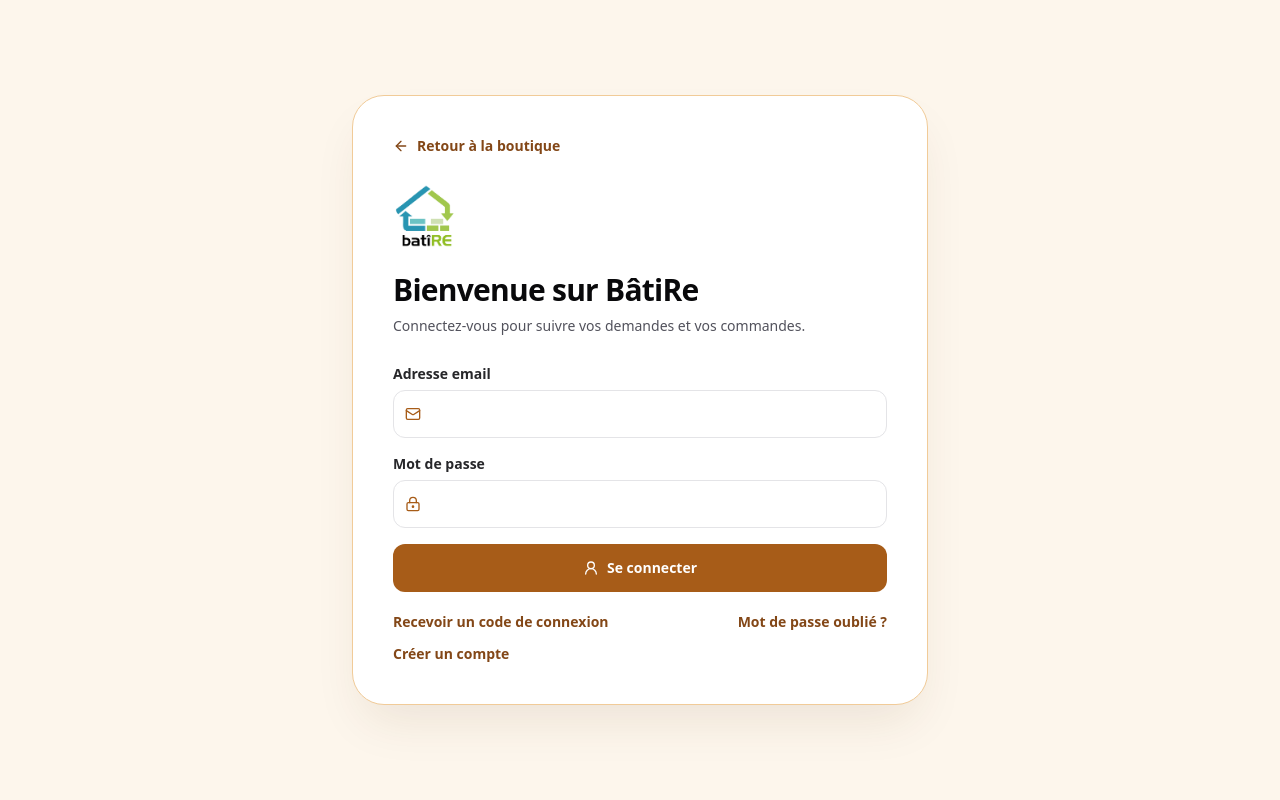
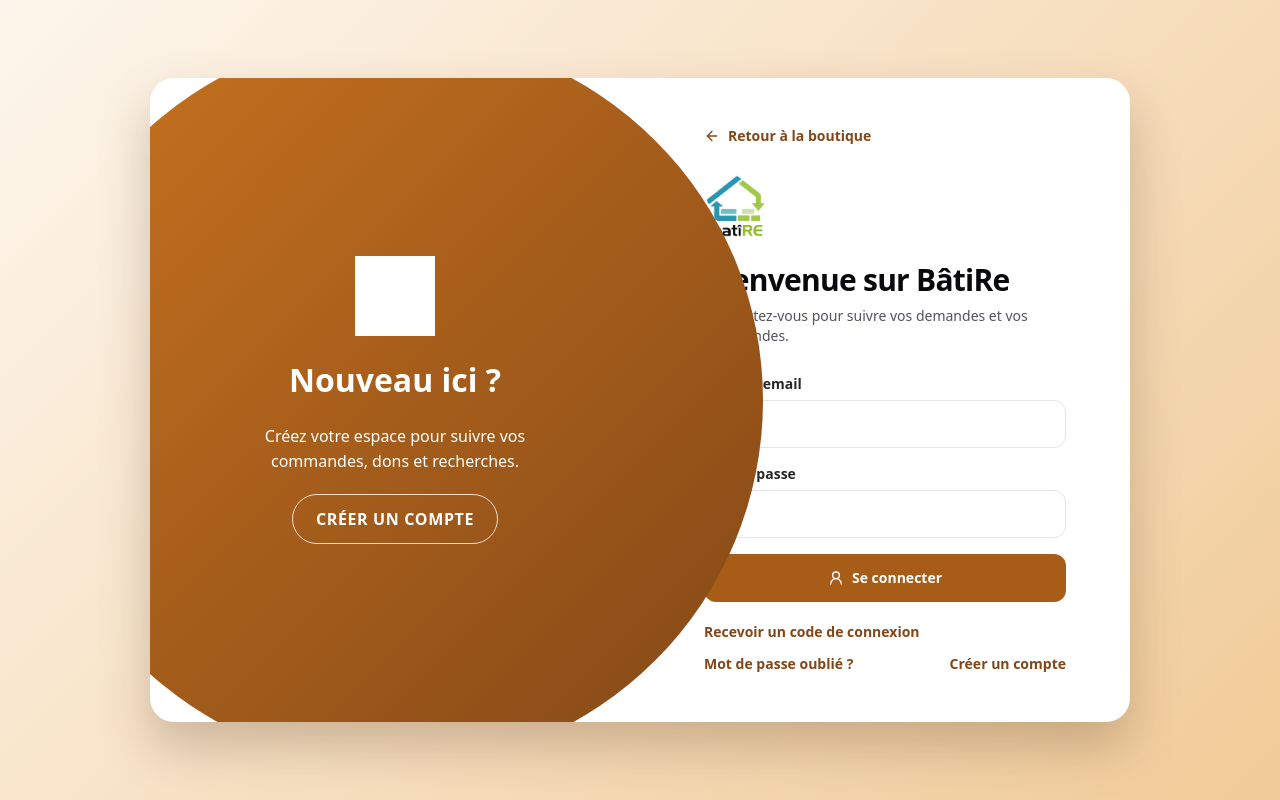
Before and after one commit to Maisondeconomiesolidaire/batire, a React (Vite) app: page /connexion in a window 1280 px wide. Built offline with nearby package versions, Linux system fonts and the light colour scheme; no server answers.

Commit message:
fix(batire): reprend les animations du composant auth switch

```diff
--- a/src/components/ui/auth-switch.tsx
+++ b/src/components/ui/auth-switch.tsx
@@ -104,7 +104,9 @@ export function AuthSwitch({ initialMode = "signin" }: { initialMode?: "signin"
   const title = mode === "signup" || mode === "signup-code" ? "Créer votre compte" : mode === "reset" ? "Nouveau mot de passe" : mode === "reset-request" ? "Réinitialiser le mot de passe" : "Bienvenue sur BâtiRe";
   const subtitle = mode === "signup" ? "Créez votre espace en quelques instants." : mode === "reset" ? "Saisissez le code reçu et choisissez un nouveau mot de passe." : mode === "reset-request" ? "Nous vous enverrons un code de réinitialisation." : mode === "code" || mode === "signup-code" || mode === "mfa" ? "Saisissez le code de sécurité envoyé par Clerk." : "Connectez-vous pour suivre vos demandes et vos commandes.";
   const needsCode = mode === "code" || mode === "signup-code" || mode === "mfa";
-  return <main className="flex min-h-screen items-center justify-center bg-brand-50 px-4 py-10"><section className="w-full max-w-xl rounded-[2rem] border border-brand-200 bg-white p-7 shadow-2xl shadow-brand-900/10 sm:p-10">
+  const signUpMode = mode === "signup";
+  return <main className="auth-switch-page"><section className={`auth-switch-container ${signUpMode ? "sign-up-mode" : ""}`}>
+    <div className="auth-switch-form">
     <Link to="/" className="mb-7 inline-flex items-center gap-2 text-sm font-semibold text-brand-700 hover:text-brand-900"><ArrowLeft className="h-4 w-4" /> Retour à la boutique</Link>
     <img src="/batire-logo.jpg" alt="BâtiRe" className="mb-6 h-16 w-auto object-contain" />
     <h1 className="text-3xl font-black tracking-tight text-zinc-950">{title}</h1><p className="mt-2 text-sm text-zinc-600">{subtitle}</p>
@@ -119,6 +121,15 @@ export function AuthSwitch({ initialMode = "signin" }: { initialMode?: "signin"
     </form>
     {mode === "signin" ? <div className="mt-5 flex flex-wrap justify-between gap-3 text-sm font-semibold text-brand-700"><button onClick={() => void sendLoginCode()} disabled={!email || busy}>Recevoir un code de connexion</button><button onClick={() => { setMode("reset-request"); setError(null); }}>Mot de passe oublié ?</button><button onClick={() => { setMode("signup"); setError(null); }}>Créer un compte</button></div> : null}
     {mode === "signup" ? <p className="mt-5 text-center text-sm text-zinc-600">Déjà un compte ? <button className="font-semibold text-brand-700" onClick={() => setMode("signin")}>Se connecter</button></p> : null}
+    </div>
+    <aside className="auth-switch-panel">
+      <img src="/batire-logo.jpg" alt="" className="h-20 w-auto brightness-0 invert" />
+      <h2>{signUpMode ? "Déjà membre ?" : "Nouveau ici ?"}</h2>
+      <p>{signUpMode ? "Retrouvez votre espace BâtiRe et vos démarches en cours." : "Créez votre espace pour suivre vos commandes, dons et recherches."}</p>
+      <button type="button" onClick={() => { setMode(signUpMode ? "signin" : "signup"); setError(null); }}>
+        {signUpMode ? "Se connecter" : "Créer un compte"}
+      </button>
+    </aside>
   </section></main>;
 }
 
--- a/src/index.css
+++ b/src/index.css
@@ -48,6 +48,17 @@ body {
   font-family: var(--font-sans);
   -webkit-font-smoothing: antialiased;
 }
+
+/* Adaptation BâtiRe de l'animation « Auth Switch » : les deux panneaux se
+   croisent à l'inscription, sans les connexions sociales du composant source. */
+.auth-switch-page { min-height: 100vh; display: grid; place-items: center; padding: 2rem 1rem; background: linear-gradient(135deg, #fdf6ec, #f1cb98); overflow: hidden; }
+.auth-switch-container { position: relative; width: min(100%, 980px); min-height: 590px; overflow: hidden; border-radius: 1.5rem; background: #fff; box-shadow: 0 25px 50px rgb(79 45 22 / 25%); }
+.auth-switch-form { position: relative; z-index: 2; width: 50%; min-height: 590px; padding: 3rem 4rem; margin-left: 50%; transition: transform .9s cubic-bezier(.25,.8,.25,1); }
+.auth-switch-panel { position: absolute; inset: 0 auto 0 0; z-index: 3; display: flex; width: 50%; flex-direction: column; align-items: center; justify-content: center; gap: 1.25rem; padding: 3rem 3.5rem; text-align: center; color: white; transition: transform .9s cubic-bezier(.25,.8,.25,1); }
+.auth-switch-panel::before { content: ""; position: absolute; z-index: -1; width: 150%; aspect-ratio: 1; border-radius: 50%; background: linear-gradient(135deg, #c9741f, #834717); }
+.auth-switch-panel h2 { font-size: 2rem; font-weight: 800; }.auth-switch-panel p { max-width: 22rem; line-height: 1.55; }.auth-switch-panel button { border: 1px solid rgb(255 255 255 / .8); border-radius: 999px; padding: .75rem 1.4rem; font-weight: 700; text-transform: uppercase; letter-spacing: .04em; transition: background .2s, color .2s; }.auth-switch-panel button:hover { background: white; color: #834717; }
+.sign-up-mode .auth-switch-form { transform: translateX(-100%); }.sign-up-mode .auth-switch-panel { transform: translateX(100%); }.sign-up-mode .auth-switch-panel::before { transform: translateX(-33%); }
+@media (max-width: 700px) { .auth-switch-container { min-height: 0; }.auth-switch-form { width: 100%; min-height: 0; margin: 0; padding: 2rem 1.5rem; }.auth-switch-panel { position: relative; width: 100%; min-height: 230px; padding: 2rem; }.auth-switch-panel::before { width: 180%; }.sign-up-mode .auth-switch-form, .sign-up-mode .auth-switch-panel { transform: none; } }
 
 /* ── Tiroir du méga-menu ───────────────────────────────────────────────────
  *
```
